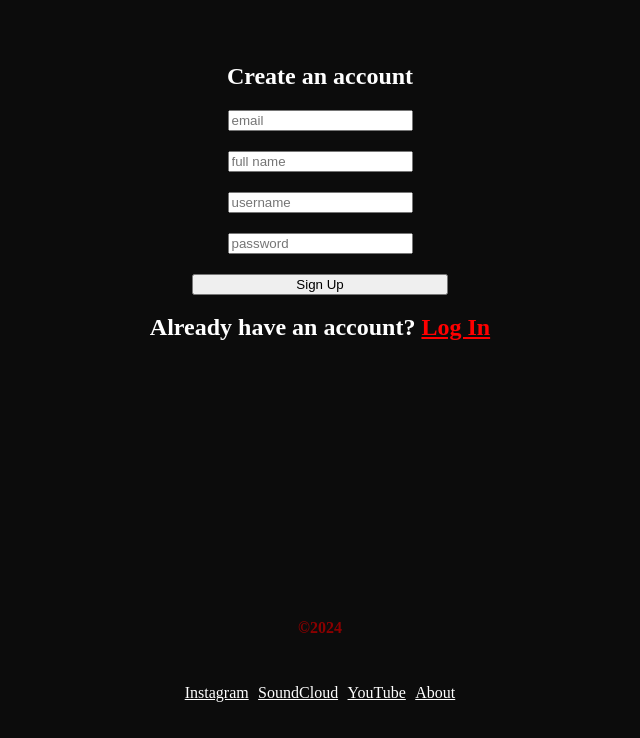
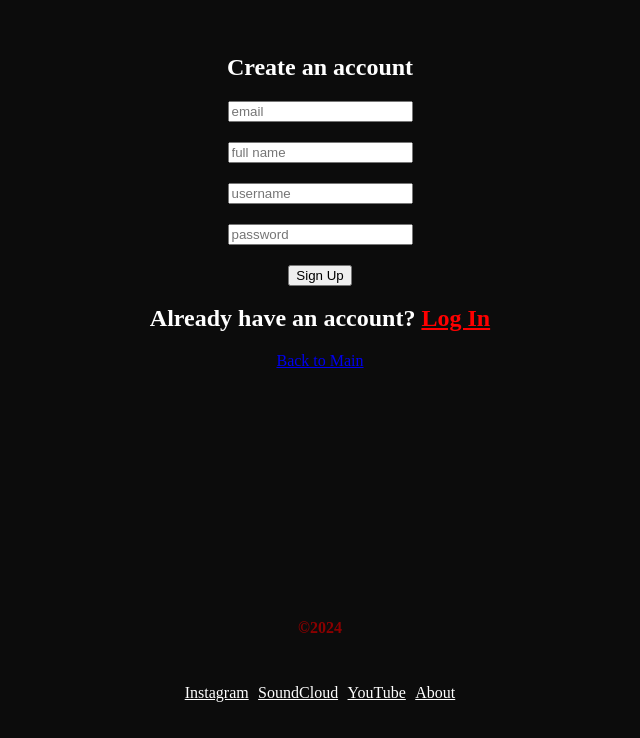
Before and after one commit to krezket/13ra.in, a React (Vite) app: page /signup in a window 1280 px wide. Shown: the part 206-944 px from the top of the page, without its empty margins (320-960 px from the left). Built offline with nearby package versions, Linux system fonts and the light colour scheme; the HTML template or start-up script is replaced by a standard one.

Commit message:
fixed styles

```diff
--- a/src/App.jsx
+++ b/src/App.jsx
@@ -138,7 +138,7 @@ function App() {
         </Route>
         {/* PAGE PAGE PAGE PAGE */}
         <Route
-          element={<UserPage type='post' token={token} />}
+          element={<UserPage type='post' userId={userId} token={token} />}
           path={"/:username/:pageId"}
 
         >
--- a/src/pages/LogIn/style.css
+++ b/src/pages/LogIn/style.css
@@ -4,6 +4,7 @@
     justify-content: center;
     flex-direction: column;
     text-align: center;
+    padding: 0;
     height: 100vh;
 }
 
@@ -19,7 +20,7 @@ form {
 }
 
 #si-submit {
-    width: 20%;
+    width: 5%;
 }
 
 #signin-pg {
--- a/src/pages/SignUp/index.jsx
+++ b/src/pages/SignUp/index.jsx
@@ -76,9 +76,10 @@ function SignUp(props) {
             <button id='su-submit'>Sign Up</button>
           </form>
           <h2>Already have an account? <Link id='login-pg' to='/login'>Log In</Link></h2>
+          <Link to={'/'}>Back to Main</Link>
         </section>
+      <Footer />
       </main>
-      <Footer />
     </>
   )
 }
--- a/src/pages/SignUp/style.css
+++ b/src/pages/SignUp/style.css
@@ -21,7 +21,7 @@
 }
 
 #su-submit {
-    width: 20%;
+    width: 5%;
 }
 
 #login-pg {
```
Also changed, not shown: 1 other file (tests, documents, lock files or other folders).
